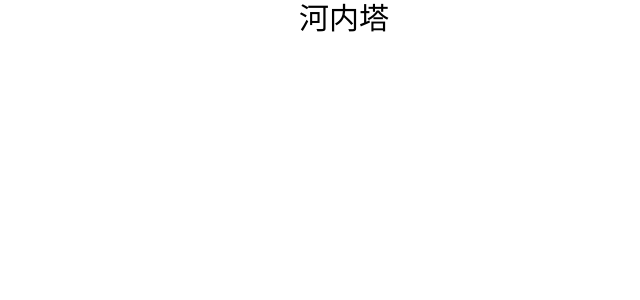
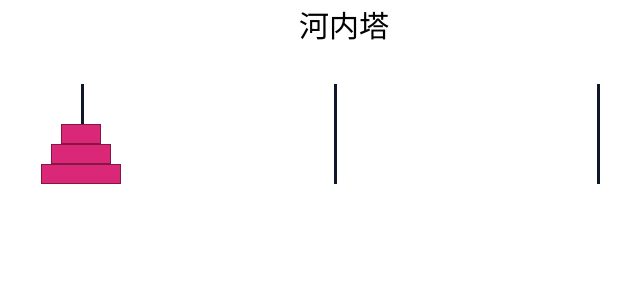
Before and after one commit to BurgerBurglar/hanoi-tower, a React (Vite) app: page / in a window 1280 px wide. Shown: the top 300 px of the page, without its empty margins (296-936 px from the left). Built offline with nearby package versions, Linux system fonts and the light colour scheme.

Commit message:
draw stuff

```diff
--- a/src/App.tsx
+++ b/src/App.tsx
@@ -1,5 +1,25 @@
 function App() {
-  return <h1 className="text-3xl text-center">河内塔</h1>;
+  return (
+    <>
+      <div className="max-w-[50rem] mx-auto px-4 py-2">
+        <h1 className="text-3xl text-center">河内塔</h1>
+        <div className="flex justify-around mt-10 mx-auto">
+          <button className="hover:bg-slate-50 active:bg-slate-100 flex flex-col items-center justify-end h-[100px] relative">
+            <div className="w-[3px] h-full absolute top-0 left-[50%] bg-slate-900" />
+            <div className="bg-pink-600 w-[40px] h-5 bottom-10 border-pink-900 border z-10" />
+            <div className="bg-pink-600 w-[60px] h-5 bottom-5 border-pink-900 border z-10" />
+            <div className="bg-pink-600 w-[80px] h-5 bottom-0 border-pink-900 border z-10" />
+          </button>
+          <button className="hover:bg-slate-50 active:bg-slate-100 basis-[100px] relative">
+            <div className="w-[3px] h-full absolute top-0 left-[50%] bg-slate-900" />
+          </button>
+          <button className="hover:bg-slate-50 active:bg-slate-100 basis-[100px] relative">
+            <div className="w-[3px] h-full absolute top-0 left-[50%] bg-slate-900" />
+          </button>
+        </div>
+      </div>
+    </>
+  );
 }
 
 export default App;
```
